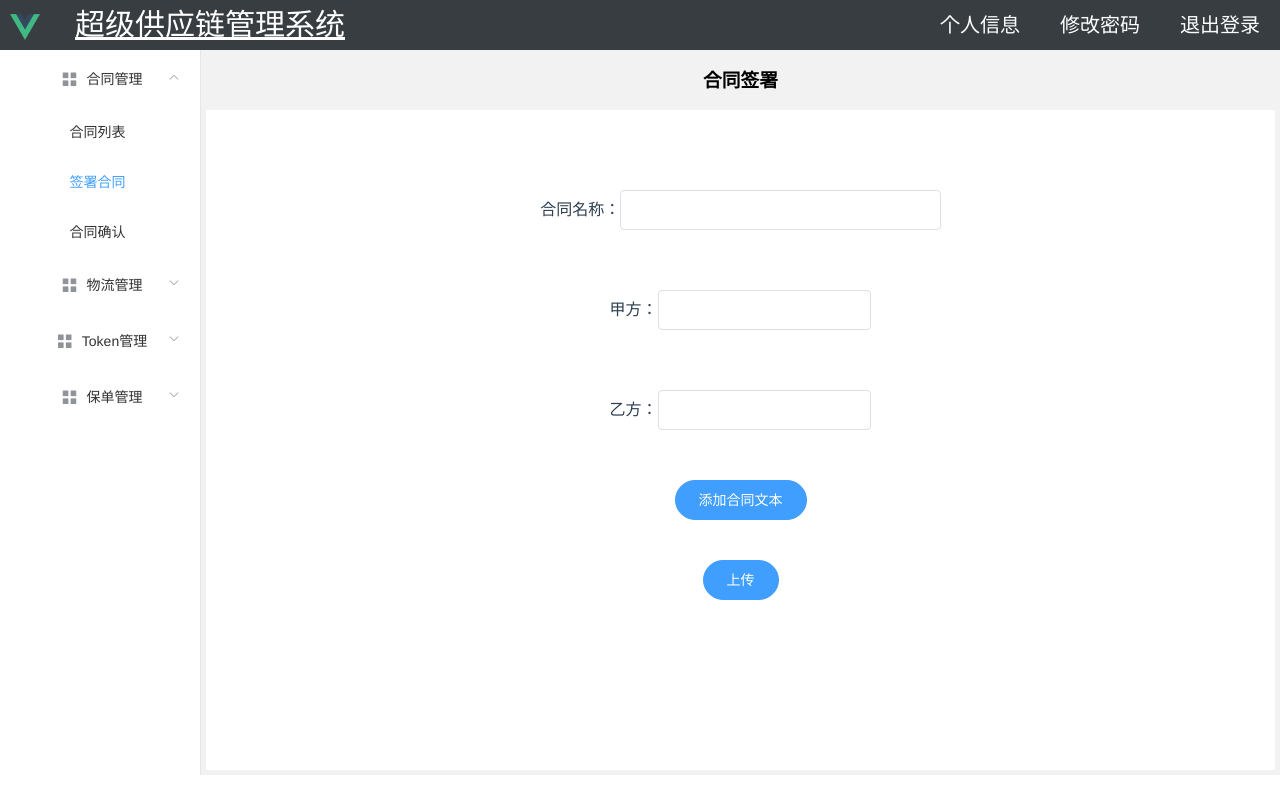
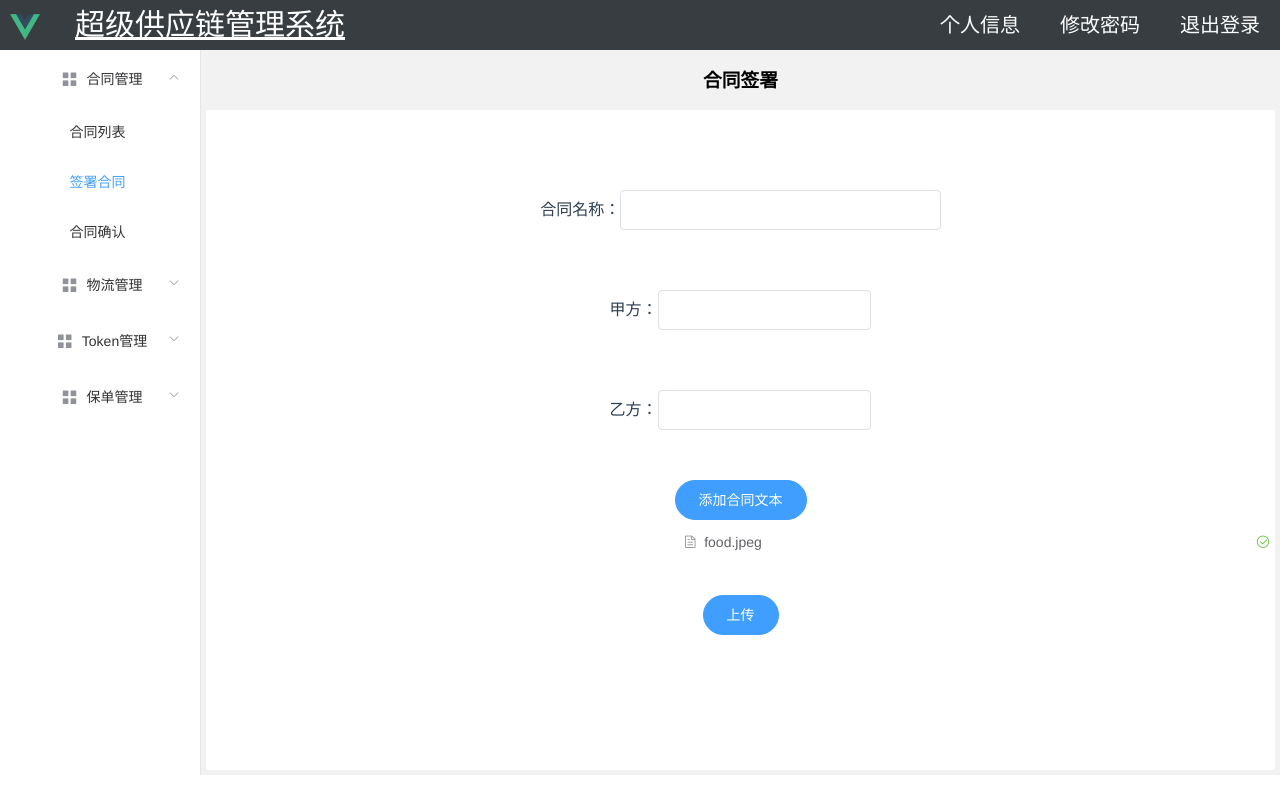
Before and after one commit to jiyuanzhu/Supply-Chain, a Vue app in the folder supplychain/: page /#/enterpise/contract/signedA in a window 1280 px wide. Built offline with nearby package versions, Linux system fonts and the light colour scheme.

Commit message:
upload_file

```diff
--- a/supplychain/src/views/table/EnterpriseMgn/ContractSign.vue
+++ b/supplychain/src/views/table/EnterpriseMgn/ContractSign.vue
@@ -20,7 +20,17 @@
           <el-input v-model="partB" clearable :style="{'width':'20%'}"></el-input>
         </label>
         <p style="margin-top:50px"> </p>
-        <el-button type="primary" round @click="addcontractTXT">添加合同文本</el-button>
+        <!-- action="后端链接" -->
+        <el-upload
+          class="upload-demo"
+          action="https://jsonplaceholder.typicode.com/posts/"
+          :before-remove="beforeRemove"
+          multiple
+          :limit="1"
+          :on-exceed="handleExceed"
+          :file-list="fileList">
+          <el-button type="primary" round>添加合同文本</el-button>
+        </el-upload>
         <p style="margin-top:40px"></p>
         <el-button type="primary" round @click="addContract">上传</el-button>
       </div>
@@ -33,6 +43,7 @@ export default {
   name: "App",
   data() {
     return {
+      fileList: [{name: 'food.jpeg', url: 'https://fuss10.elemecdn.com/3/63/4e7f3a15429bfda99bce42a18cdd1jpeg.jpeg?imageMogr2/thumbnail/360x360/format/webp/quality/100'}],
       list: [{id:"1",name:"",partA:"",partB:"",ctime:"",contractTXT:null}],
       id: "",
       name: "",
@@ -42,6 +53,12 @@ export default {
     };
   },
   methods: {
+    handleExceed(files, fileList) {
+        this.$message.warning(`当前限制选择 1 个文件，本次选择了 ${files.length} 个文件，共选择了 ${files.length + fileList.length} 个文件`);
+    },
+    beforeRemove(file, fileList) {
+        return this.$confirm(`确定移除 ${ file.name }？`);
+    },
     addcontractTXT(){
 
     },
--- a/supplychain/src/views/table/InsuranceBuy.vue
+++ b/supplychain/src/views/table/InsuranceBuy.vue
@@ -22,7 +22,17 @@
           <el-input v-model="tokenCost" clearable :style="{'width':'20%'}"></el-input>
         </label>
         <p style="margin-top:50px"> </p>
-        <el-button type="primary" round @click="addInsuranceTXT">添加保单文本</el-button>
+        <!-- action="后端链接" -->
+        <el-upload
+          class="upload-demo"
+          action="https://jsonplaceholder.typicode.com/posts/"
+          :before-remove="beforeRemove"
+          multiple
+          :limit="1"
+          :on-exceed="handleExceed"
+          :file-list="fileList">
+          <el-button type="primary" round>添加保单文本</el-button>
+        </el-upload>
         <p style="margin-top:40px"></p>
         <el-button type="primary" round @click="addInsurance">上传</el-button>
       </div>
@@ -35,6 +45,7 @@ export default {
   name: "App",
   data() {
     return {
+      fileList: [{name: 'food.jpeg', url: 'https://fuss10.elemecdn.com/3/63/4e7f3a15429bfda99bce42a18cdd1jpeg.jpeg?imageMogr2/thumbnail/360x360/format/webp/quality/100'}],
       list:[],
       id: "",
       partA: "",
@@ -44,6 +55,12 @@ export default {
     };
   },
   methods: {
+    handleExceed(files, fileList) {
+        this.$message.warning(`当前限制选择 1 个文件，本次选择了 ${files.length} 个文件，共选择了 ${files.length + fileList.length} 个文件`);
+    },
+    beforeRemove(file, fileList) {
+        return this.$confirm(`确定移除 ${ file.name }？`);
+    },
     addInsuranceTXT(){},
     addInsurance() {
       var randomid = false;
```
